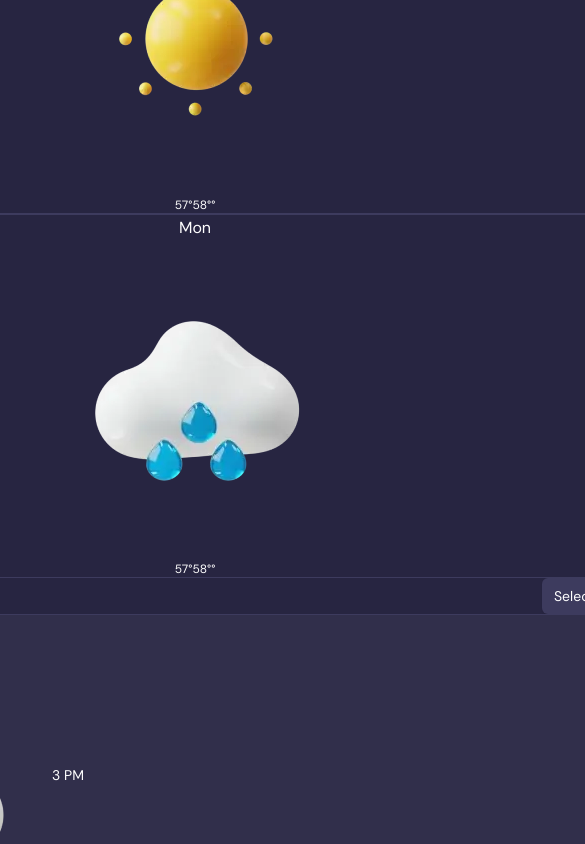
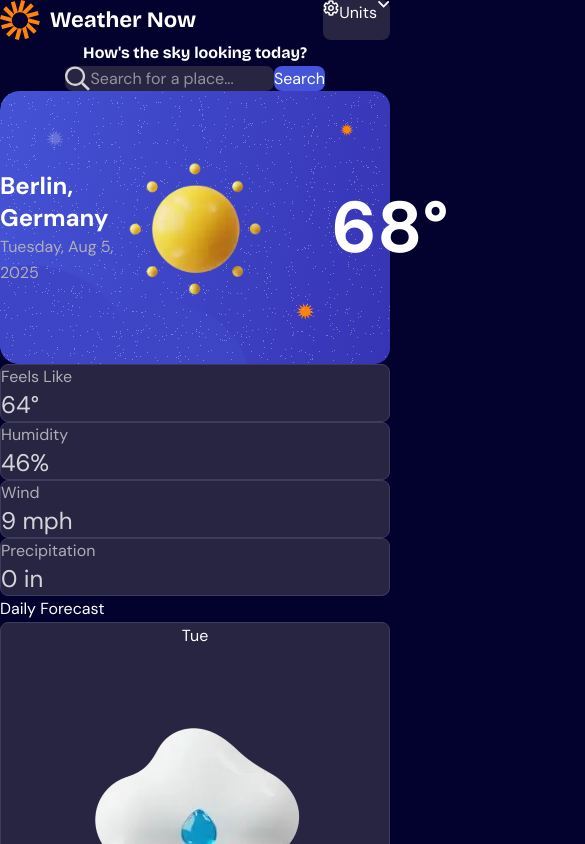
Before and after one commit to YismelR/weather-app, a React (Vite) app: page / in a window 390 px wide. Shown: the top 844 px of the page, 585 px wide, since content can reach past the window. Built offline with nearby package versions, Linux system fonts and the light colour scheme.

Commit message:
forgot to fix the body component

```diff
--- a/src/App.tsx
+++ b/src/App.tsx
@@ -3,7 +3,7 @@ import Header from "./components/Header";
 
 function App() {
   return (
-    <div className="flex flex-col gap-8 my-12 px-12 min-w-5xl">
+    <div className="flex flex-col lg:gap-8 lg:my-12 lg:px-12 lg:min-w-5xl">
       <Header />
       <Body />
     </div>
--- a/src/index.css
+++ b/src/index.css
@@ -95,6 +95,7 @@ html {
   display: flex;
   justify-content: center;
   width: 100%;
+  height: 100vh;
 }
 
 body {
```
